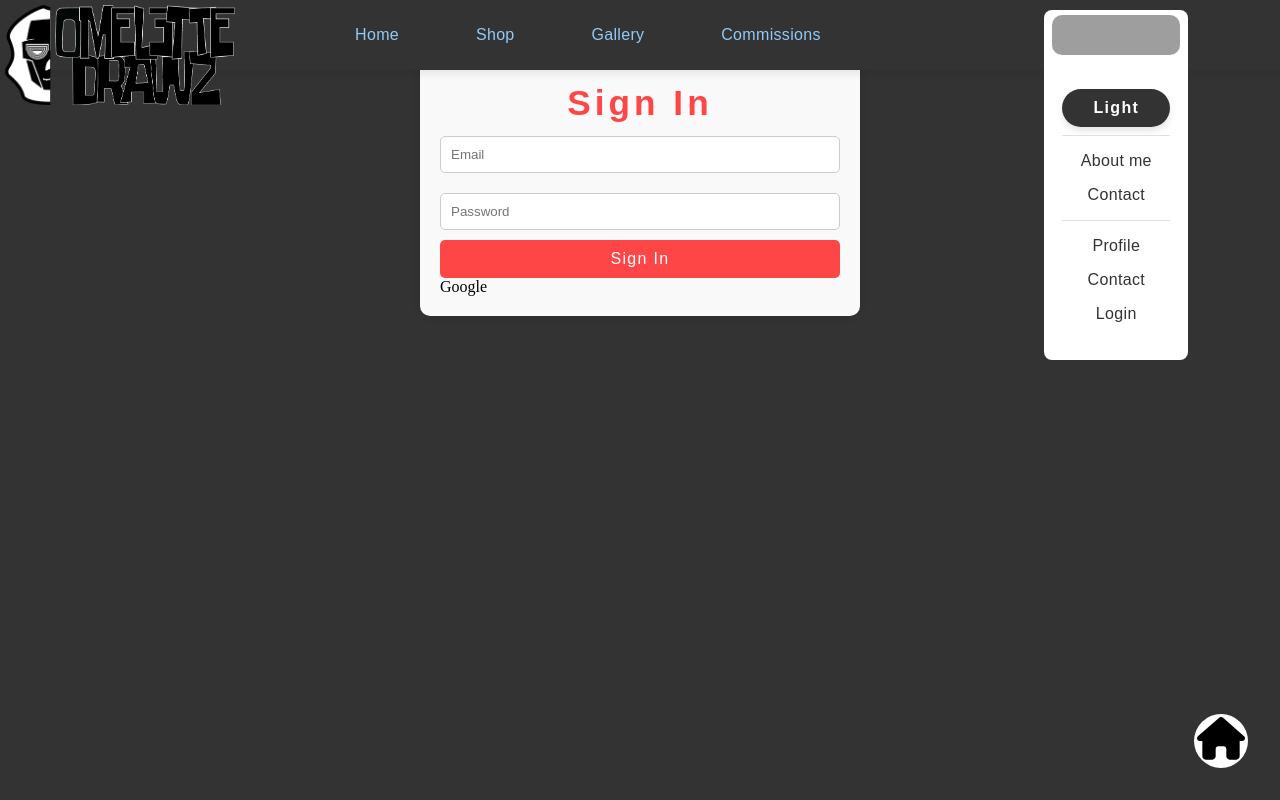
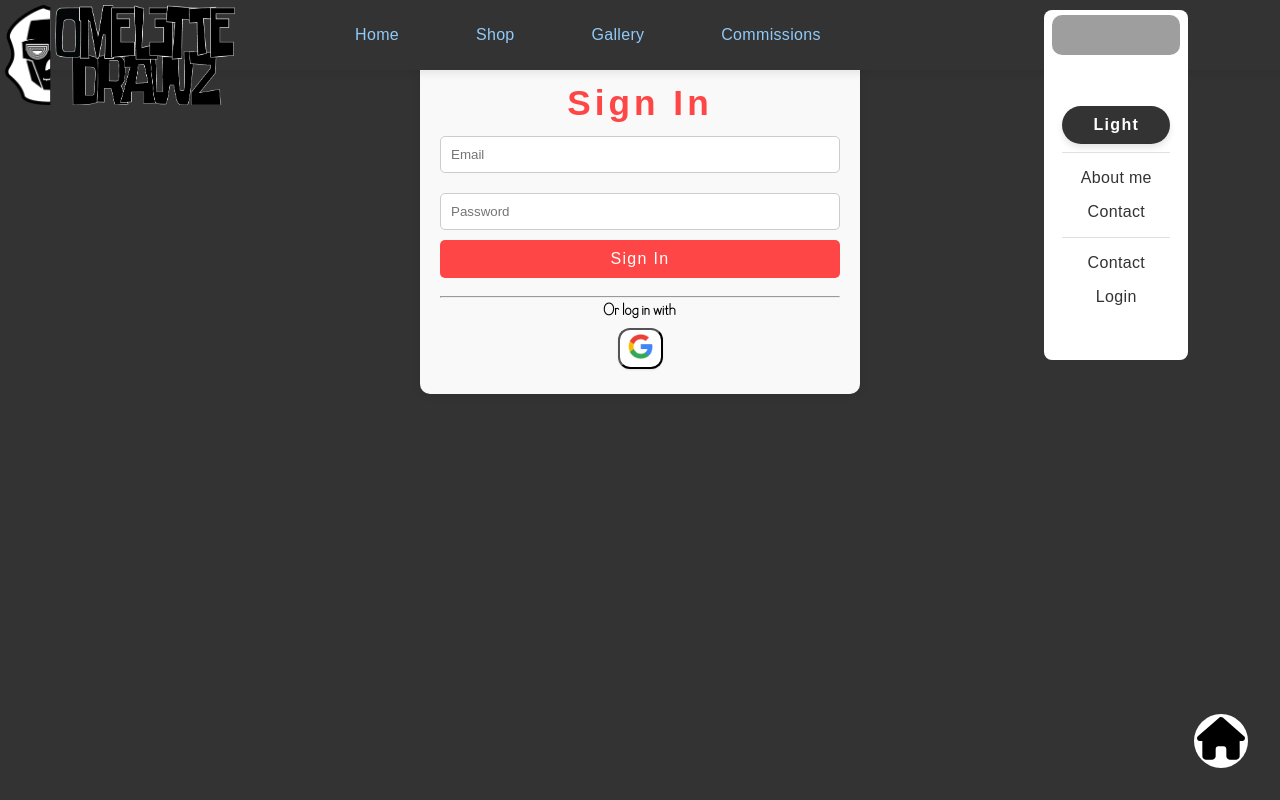
Before and after one commit to omelettech/omelettedrawz, a React (Create React App) app: page /login in a window 1280 px wide. Both pictures are taken after a click on the element 1075 px from the left and 35 px from the top of the page. Built offline with nearby package versions, Linux system fonts and the light colour scheme; no server answers; grey boxes are pictures that could not be loaded; a web font is replaced by a local one.

Commit message:
Added login with google

```diff
--- a/src/components/navbar/navbar.css
+++ b/src/components/navbar/navbar.css
@@ -2,8 +2,8 @@
     --navbar-bg: #eee4d2;
     --navbar-text-color: #262424;
     --navbar-link-color: #ec8d00;
-    --navbar-hover-color: #388E3C;
-    --dropdown-bg: #f1e8e2;
+    --navbar-hover-color: #de6b45;
+    --dropdown-bg: #000000;
     --dropdown-text-color: #333;
     --dropdown-hover-bg: #f0f0f0;
 }
@@ -13,7 +13,7 @@ body[data-theme="dark"] {
     --navbar-text-color: #f5f5f5;
     --navbar-link-color: #90caf9;
     --navbar-hover-color: #64b5f6;
-    --dropdown-bg: #444;
+    --dropdown-bg: #ffffff;
     --dropdown-text-color: #f5f5f5;
     --dropdown-hover-bg: #555;
 }
@@ -89,14 +89,7 @@ body[data-theme="dark"] {
 }
 
 
-.badge {
-    background-color: var(--navbar-link-color);
-    color: #fff;
-    border-radius: 12px;
-    padding: 2px 8px;
-    font-size: 0.8rem;
-    margin-left: 5px;
-}
+
 
 
 .logo-container {
--- a/src/components/navbar/navbar.js
+++ b/src/components/navbar/navbar.js
@@ -21,9 +21,16 @@ const Navbar = () => {
                 navigate("/")
             } catch (error) {
                 console.error('Error logging out:', error);
+            } finally {
+                setIsOpen(false)
             }
 
         };
+
+        function handleLogin() {
+            setIsOpen(false)
+        }
+
         return (
             <div className={`navbar dark`}>
                 <div className="navbar-start">
@@ -90,11 +97,11 @@ const Navbar = () => {
                                 <li>
                                     <hr/>
                                 </li>
-                                <li><Link to="/contact">Profile</Link></li>
+                                {currentUser && <li><Link to="/contact">Profile</Link></li>}
                                 <li><Link to="/contact">Contact</Link></li>
                                 {currentUser ?
                                     <li onClick={handleLogout}><Link to={"/"}>Logout</Link></li>
-                                    : <li><Link to={"/login"}>Login</Link></li>}
+                                    : <li onClick={handleLogin}><Link to={"/login"}>Login</Link></li>}
                             </ul>}
                         </div>
                     </div>
--- a/src/index.css
+++ b/src/index.css
@@ -4,7 +4,7 @@
     --background-color: #ecf0f1;
     --text-color: #2c3e50;
     --button-background-color: #303338;
-    --button-text-color:#fff;
+    --button-text-color: #cc1c1c;
     --button-hover-background-color:#000;
 
 
--- a/src/pages/Auth/Login.css
+++ b/src/pages/Auth/Login.css
@@ -41,3 +41,17 @@
 .signin-button:hover {
   background-color: var(--primary-color), 10%;
 }
+.badge {
+    background-color: var(--dropdown-bg);
+    color: var(--button-text-color);
+    border-radius: 12px;
+    padding: 4px 8px;
+  justify-content: center;
+    margin: 5px;
+    cursor: pointer;
+  transition: background-color 0.3s;
+  box-shadow: 0 1px 2px rgba(0, 0, 0, 0.1);
+}
+.badge:hover{
+  filter: invert();
+}
--- a/src/pages/Auth/Login.js
+++ b/src/pages/Auth/Login.js
@@ -4,8 +4,8 @@ import {useNavigate} from 'react-router-dom'
 import {auth} from '../../config/firebase';
 import {signInWithEmailAndPassword} from 'firebase/auth';
 import {AuthContext} from '../../context/AuthContext';
-import {GoogleAuthProvider,signInWithPopup} from 'firebase/auth';
-
+import {GoogleAuthProvider, signInWithPopup} from 'firebase/auth';
+import g_logo from "../../assets/images/google_logo.png"
 function SignIn() {
     const [email, setEmail] = useState('');
     const [password, setPassword] = useState('');
@@ -18,14 +18,23 @@ function SignIn() {
         e.preventDefault();
         try {
             await signInWithEmailAndPassword(auth, email, password);
-            navigate('/home')
+            navigate('/')
         } catch (err) {
             setError(err.message);
         }
     };
-    const handleGoogleLogin = async (e) =>{
-        let provider = await new GoogleAuthProvider();
-        return signInWithPopup(auth,provider)
+    const handleGoogleLogin = async (e) => {
+        try {
+            let provider = await new GoogleAuthProvider();
+            signInWithPopup(auth, provider).then(
+                () => navigate('/')
+            ).catch(
+                (e) => setError(e)
+            )
+        } catch (e) {
+            console.error(e)
+        }
+
     }
 
     return (
@@ -50,8 +59,16 @@ function SignIn() {
                 />
                 <button type="submit" className="signin-button">Sign In</button>
             </form>
-
-            <a onClick={handleGoogleLogin}>Google</a>
+            <br/>
+            <hr/>
+            <p align={'center'}>Or log in with</p>
+            <div style={{display:'flex',flexDirection:"row",justifyContent: 'center'}}>
+                <button onClick={handleGoogleLogin} className={"badge"}><img
+                    src={g_logo}
+                    alt="Google logo"
+                    style={{width: '25px'}}
+                /></button>
+            </div>
         </div>
     );
 }
```
Also changed, not shown: firebase.json, src/assets/images/google_logo.png (added).
